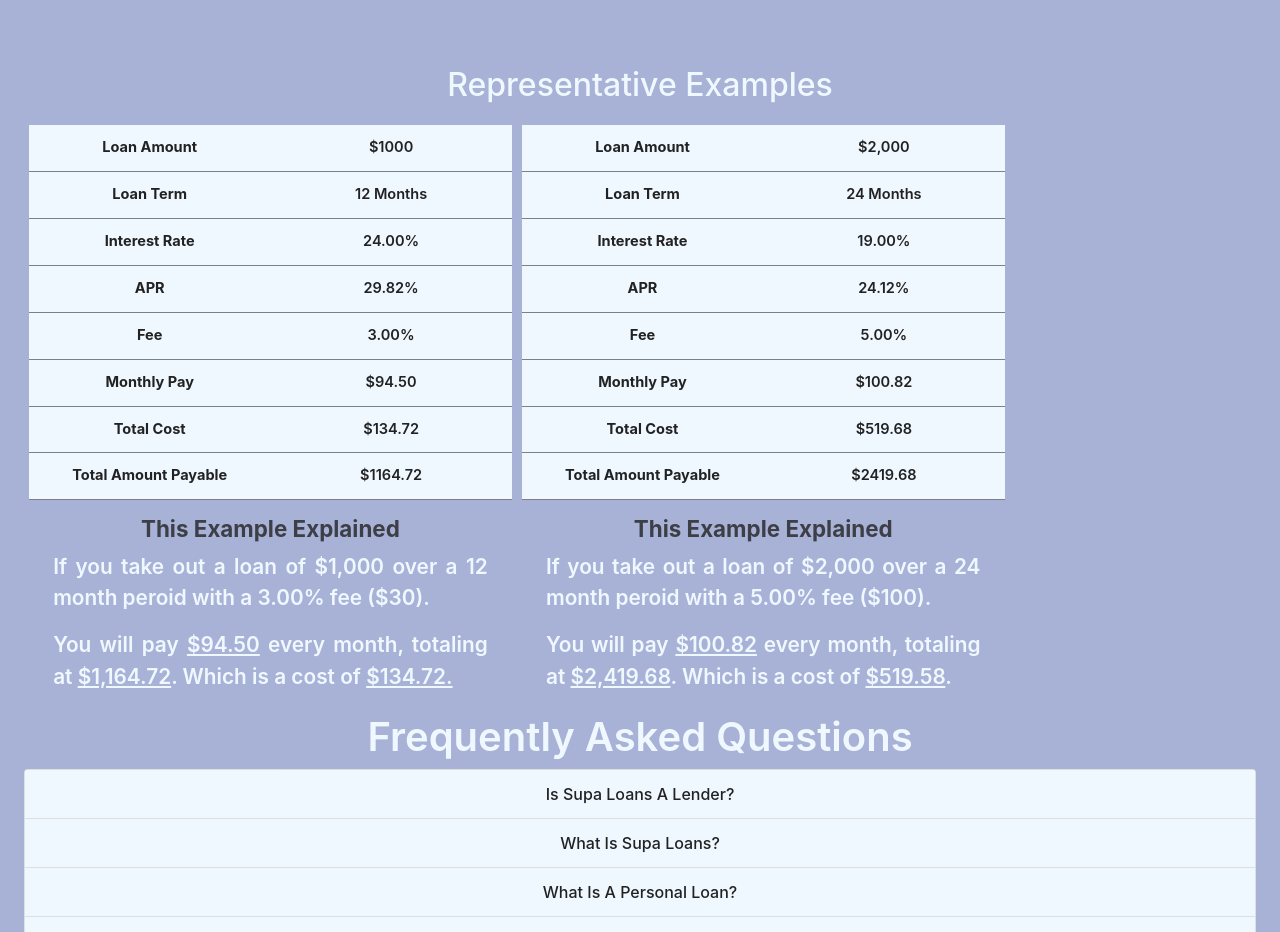
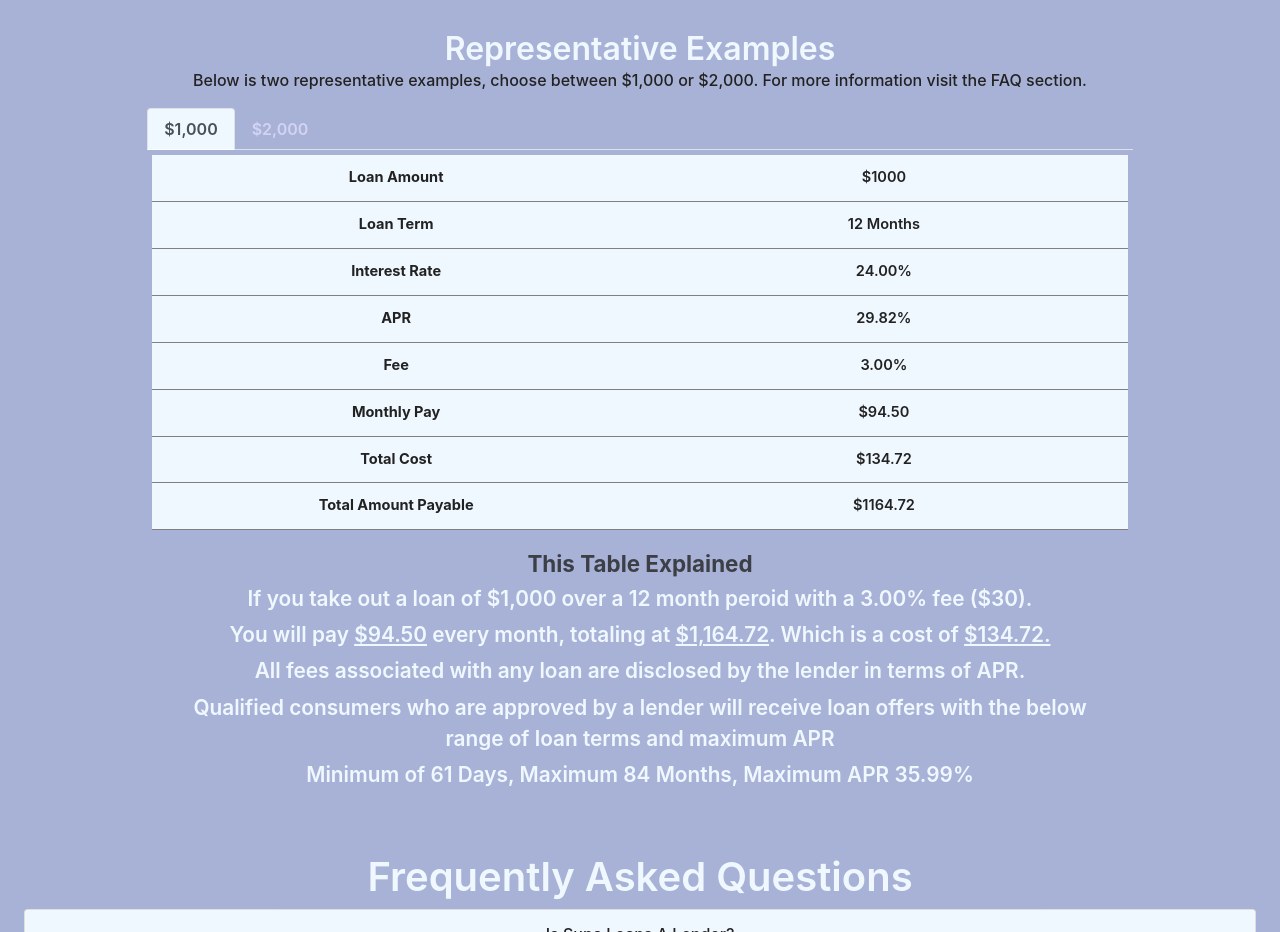
Before and after one commit to jlcdmp/supa-loans, a React (Create React App) app: page / in a window 1280 px wide. Shown: the part 2500-3432 px from the top of the page. Built offline with nearby package versions, Linux system fonts and the light colour scheme.

Commit message:
home fully styled, witch secondary pointers from anthony

```diff
--- a/src/CSS/Disc.css
+++ b/src/CSS/Disc.css
@@ -1,21 +1,32 @@
 .disc p{
-  color: black;
+  color: #222222;
   font-weight: 500;
-  text-align: justify;
+
+  text-align: center;
+
+  font-size: 1.1em;
+
   margin: auto;
-  padding:5px;
+  padding: 10px 20px 5px 20px;
+
+
+  background-color: aliceblue;
+
+
+  margin-left:-30px;
+  margin-right:-30px;
 }
 
 
 .disc h6{
-padding:10px;
-text-align: justify;
 margin-top: 30px;
+color: #222222 !important;
+font-size: 0.5em
 }
 
 
 .disc{
-  margin-top: 20px
+  margin-top: 5em
 }
 
 .disc .accordion{
--- a/src/CSS/How.css
+++ b/src/CSS/How.css
@@ -7,6 +7,20 @@
 margin: 5px
 }
 
+.examples{
+  margin-bottom:3em;
+}
+
+
+.example-sub{
+  text-align: center;
+  font-weight:500 !important;
+  font-size: 1em;
+  width:80%;
+  margin:auto;
+  margin-bottom: 1em;
+  color: #222222
+}
 
 @media (max-width: 805px){
 .how-store{
@@ -34,7 +48,31 @@
   font-weight: 500 !important;
 }
 
+
+.explain-container p{
+  font-size: 1em !important;
+  font-weight: 500 !important;
+  padding:0.3em;
+  text-align: justify
 }
+nav.nav.nav-tabs{
+  width:97% !important
+}
+
+
+}
+
+
+nav.nav.nav-tabs{
+  width:80%;
+  margin:auto;
+}
+
+a.nav-item.nav-link.active{
+  background-color: aliceblue !important;
+}
+
+
 
 
 
@@ -52,10 +90,12 @@
   color: aliceblue;
   font-size: 2em;
   text-align: center;
-  margin:0.5em;
   margin-top: 2em;
+  font-weight: 600;
+  margin-bottom: 0 !important;
+}
 
-}
+
 .page-title{
   font-weight: 600;
   color: aliceblue;
@@ -112,7 +152,9 @@
 
 .how-table{
 padding:5px;
-width:40%;
+width:80%;
+margin: auto;
+
 }
 
 
@@ -120,6 +162,9 @@
 font-size: 0.7em;
 text-align: center;
 }
+
+
+
 
 .how-table th{
   background-color: aliceblue;
@@ -138,22 +183,25 @@
 
 }
 
+
 .explain-container{
+  text-align: center;
+  padding: 5px;
   margin:auto;
-  width:90%;
-  text-align: justify;
 }
 
 .explain-container p {
   font-size: 1.3em;
   color: aliceblue;
-  font-weight: 600
+  font-weight: 600;
+  margin: 5px;
+
 }
 
 .explain-container h5{
-  text-align: center;
   font-size: 1.4em !important;
   color: #222222 !important;
   font-weight: 700 !important;
-  opacity: 0.8
+  opacity: 0.8;
+  margin:0 !important;
 }
--- a/src/CSS/Who.css
+++ b/src/CSS/Who.css
@@ -1,7 +1,7 @@
 .who-container{
   margin: auto;
   padding:10px;
-  width:80%
+  width:90%
 }
 
 .who-container p{
@@ -9,7 +9,7 @@
   font-size: 1.5em;
   margin-bottom:10px !important;
   text-align: center;
-  font-weight: 510
+  font-weight: 500;
 }
 
 @media (max-width:800px){
@@ -20,7 +20,7 @@
   }
 
   .promise img{
-    height:4.2em !important;
+    height:4.1em !important;
     width:4.2em !important;
     padding:0 !important;
     margin:auto !important;
@@ -34,6 +34,7 @@
   .promise li{
     font-size: 0.8em !important;
     margin-bottom: 0.8em;
+    text-align: center;
   }
 
   .promise ul{
--- a/src/Components/Eg.jsx
+++ b/src/Components/Eg.jsx
@@ -1,5 +1,5 @@
 import React, { Component } from 'react';
-import { Table } from 'react-bootstrap'
+import { Table, Tabs, Tab } from 'react-bootstrap'
 
 
 class Eg extends Component {
@@ -11,12 +11,16 @@
     return (
 
 
-      <div>
+      <div className='examples'>
 
 
 
         <h3 className='sub-title'>Representative Examples</h3>
-        <div className='table-container'>
+        <p className='example-sub'>Below is two representative examples, choose between $1,000 or $2,000. For more information visit the FAQ section.</p>
+
+        <Tabs defaultActiveKey='$1,000'>
+          <Tab eventKey='$1,000' title='$1,000'>
+
             <div className='how-table'>
               <Table borderless={true}>
                 <thead>
@@ -56,13 +60,23 @@
               </Table>
 
               <div className='explain-container' >
-              <h5>This Example Explained</h5>
+                <h5>This Table Explained</h5>
                 <p>If you take out a loan of $1,000 over a 12 month peroid with a 3.00% fee ($30).</p>
                 <p>You will pay <u>$94.50</u> every month, totaling at <u>$1,164.72</u>. Which is a cost of <u>$134.72.
                 </u></p>
+                <p> All fees associated with any loan are disclosed by the lender in terms of APR.</p>
+
+                <p>
+                  Qualified consumers who are approved by a lender will receive loan offers with the below range of loan terms and maximum APR</p>
+                <p>Minimum of 61 Days, Maximum 84 Months, Maximum APR 35.99%</p>
+                <p></p>
               </div>
             </div>
 
+
+          </Tab>
+
+          <Tab eventKey='$2,000' title='$2,000'>
             <div className='how-table'>
               <Table borderless={true}>
                 <thead>
@@ -102,12 +116,43 @@
               </Table>
 
               <div className='explain-container'>
-              <h5>This Example Explained</h5>
+                <h5>This Table Explained</h5>
                 <p>If you take out a loan of $2,000 over a 24 month peroid with a 5.00% fee ($100).</p>
                 <p>You will pay <u>$100.82</u> every month, totaling at <u>$2,419.68</u>. Which is a cost of <u>$519.58</u>.</p>
+                <p> All fees associated with any loan are disclosed by the lender in terms of APR.</p>
+                <p>
+                  Qualified consumers who are approved by a lender will receive loan offers with the below range of loan terms and maximum APR</p>
+                <p>Minimum of 61 Days, Maximum 84 Months, Maximum APR 35.99%</p>
+                <p></p>
               </div>
-          </div>
-        </div>
+            </div>          </Tab>
+
+        </Tabs>
+
+
+
+
+
+
+
+
+
+
+
+
+
+
+
+
+
+
+
+
+
+
+
+
+
       </div>
 
     );
```
Lines whose indentation alone changed are shown as unchanged.
